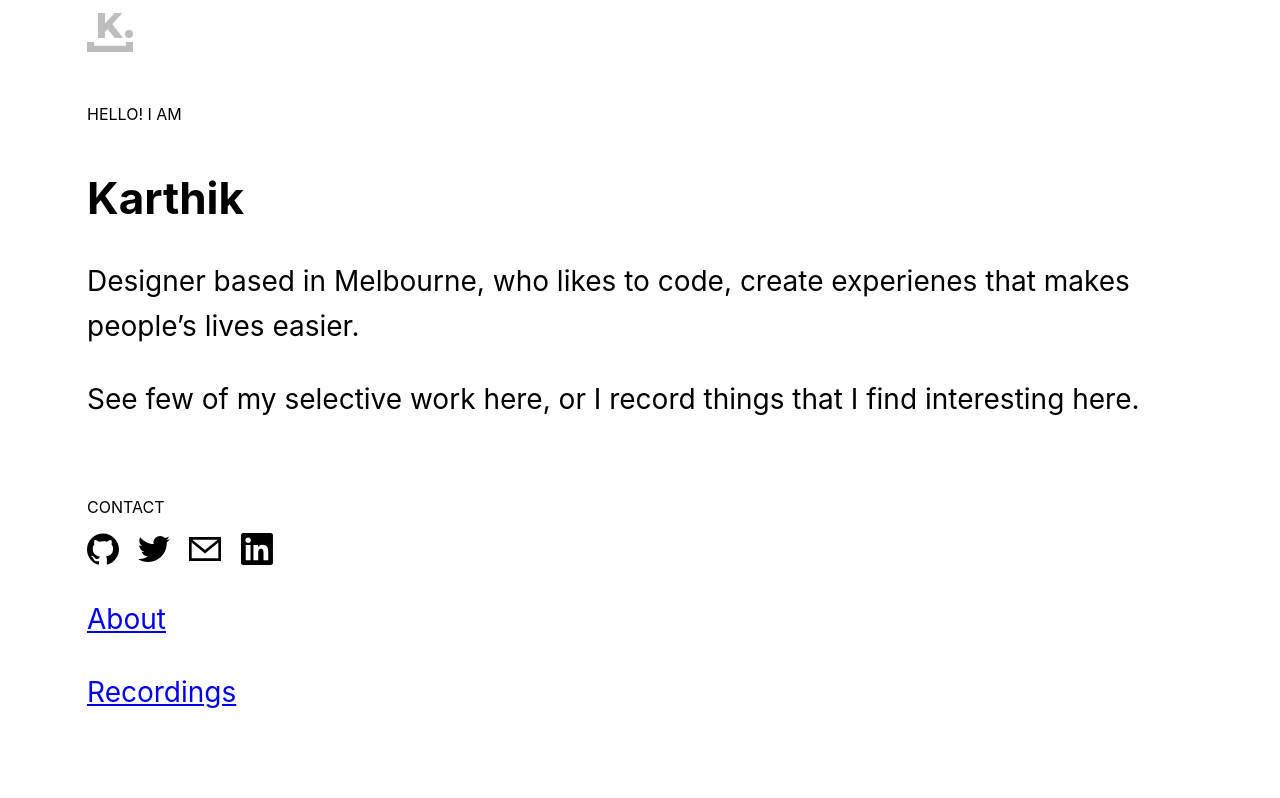
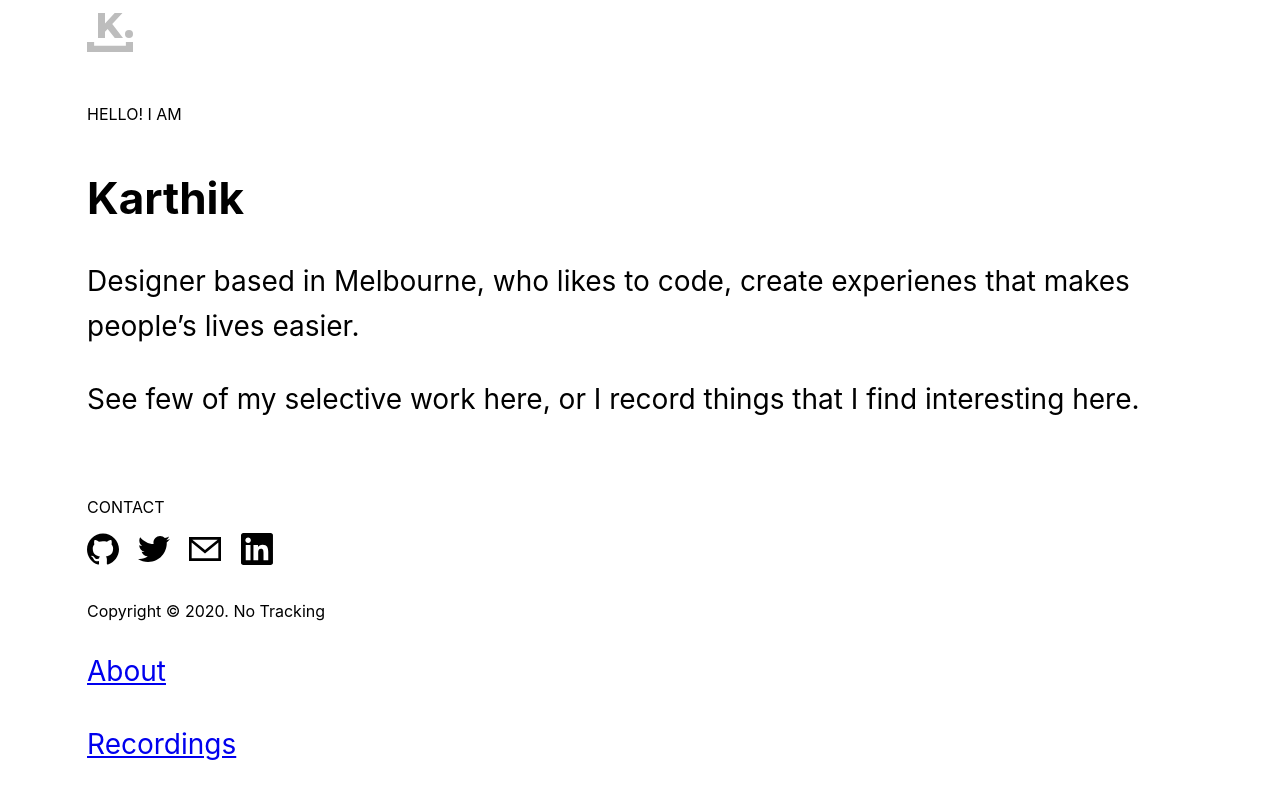
Before and after one commit to k97/jnana, a Next.js app: page / in a window 1280 px wide. Shown: the top 798 px of the page. Built offline with nearby package versions, Linux system fonts and the light colour scheme.

Commit message:
adding footer copy text

```diff
--- a/components/footer.tsx
+++ b/components/footer.tsx
@@ -21,6 +21,7 @@ const Footer = () => {
               <img src="/assets/linkedin-icon.svg" />
             </Link>
           </div>
+          <span className="label">Copyright &copy; 2020. No Tracking</span>
 
           <p>
             <Link href="/about">
--- a/scss/index.scss
+++ b/scss/index.scss
@@ -50,6 +50,6 @@ p {
   img {
     cursor: pointer;
     width: 2.0rem;
-    margin: 1.0rem 1.2rem 0 0;
+    margin: 1.0rem 1.2rem 2.0rem 0;
   }
 }
```
